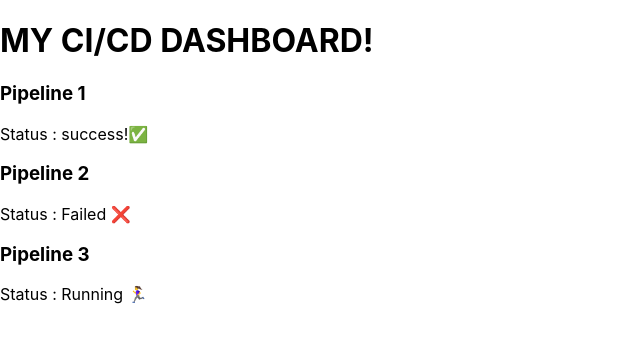
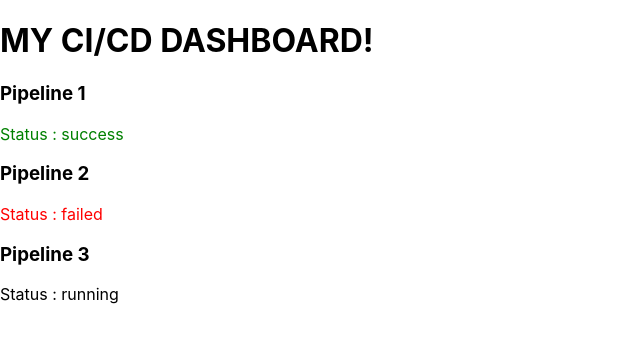
Before and after one commit to bhumiii083/CI-CD-Dashboard, a React (Create React App) app: page / in a window 1280 px wide. Shown: the top 342 px of the page, without its empty margins (0-640 px from the left). Built offline with nearby package versions, Linux system fonts and the light colour scheme.

Commit message:
day 4 : conditional rendering

```diff
--- a/src/App.js
+++ b/src/App.js
@@ -2,17 +2,17 @@ import PipelineCard from './PipelineCard';
 import './App.css';
 
 const pipeline = [{
-  id:1 ,
-  name : 'Pipeline 1',
-  status : 'success!✅'
-},{
-id: 2,
-name : 'Pipeline 2',
-status : 'Failed ❌'
-},{
-  id:3,
+  id: 1,
+  name: 'Pipeline 1',
+  status: 'success'
+}, {
+  id: 2,
+  name: 'Pipeline 2',
+  status: 'failed'
+}, {
+  id: 3,
   name: 'Pipeline 3',
-  status: 'Running 🏃‍♀️'
+  status: 'running'
 }]
 
 // PipelineCard = template (how UI looks)
@@ -22,11 +22,11 @@ function App() {
   return (
     <div>
       <h1>MY CI/CD DASHBOARD!</h1>
-      {pipeline.map((pl) =>(
-      <PipelineCard
-      key={pl.id}
-      name={pl.name}
-      status={pl.status}
+      {pipeline.map((pl) => (
+        <PipelineCard
+          key={pl.id}
+          name={pl.name}
+          status={pl.status}
         />
       ))}
     </div>
--- a/src/PipelineCard.js
+++ b/src/PipelineCard.js
@@ -1,9 +1,16 @@
-function PipelineCard ({name,status}) {
-  return(
-    <div>
-      <h3>{name}</h3>
-      <p>Status : {status}</p>
-    </div>
-  )
+function PipelineCard({ name, status }) {
+    let color = "black";
+    if (status === "success") {
+        color = "green";
+    } else if (status === "failed") {
+        color = "red";
+    }
+    return (
+        <div>
+            <h3>{name}</h3>
+            <p style={{ color: color }} >
+            Status : {status}</p>
+        </div>
+    )
 }
 export default PipelineCard;
```
